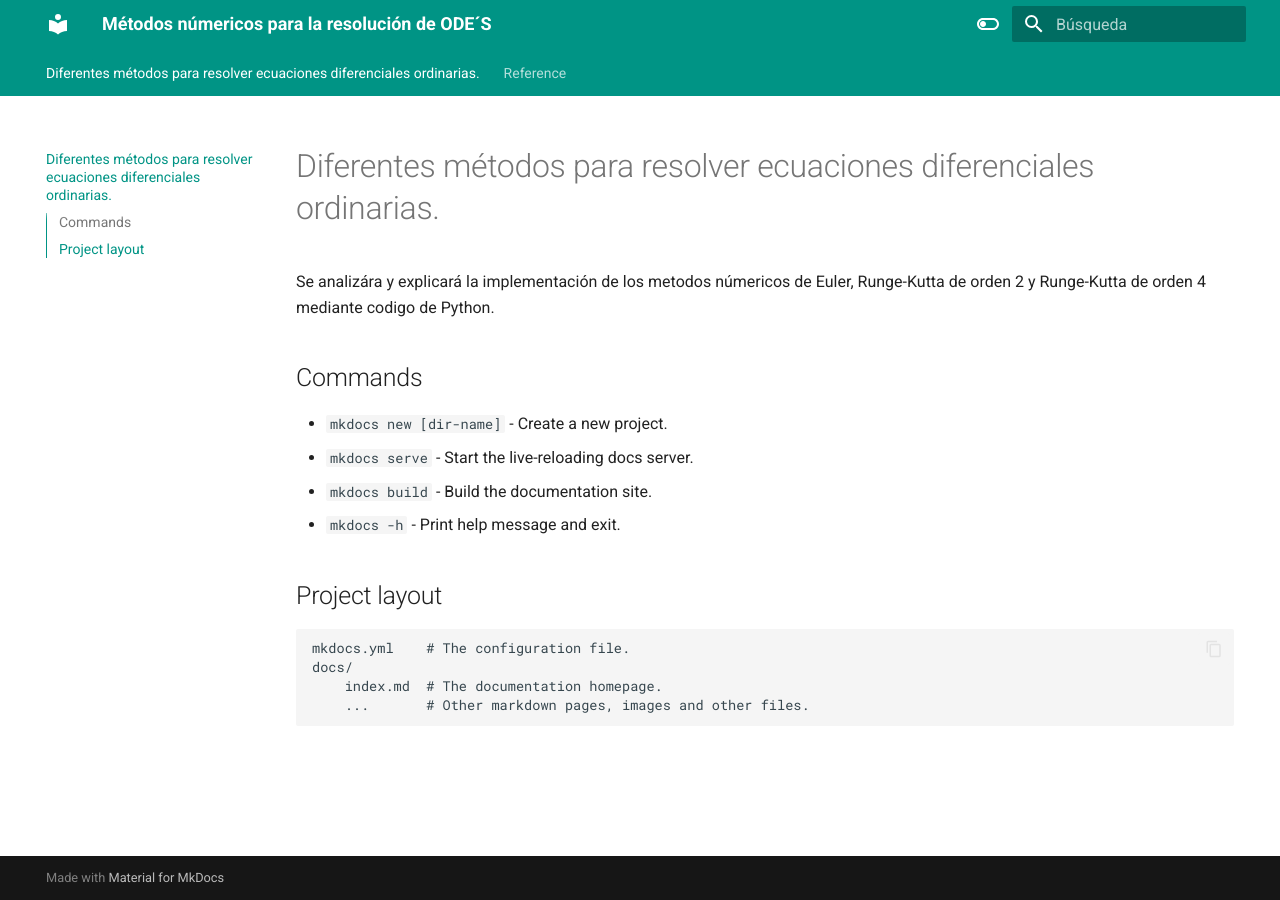
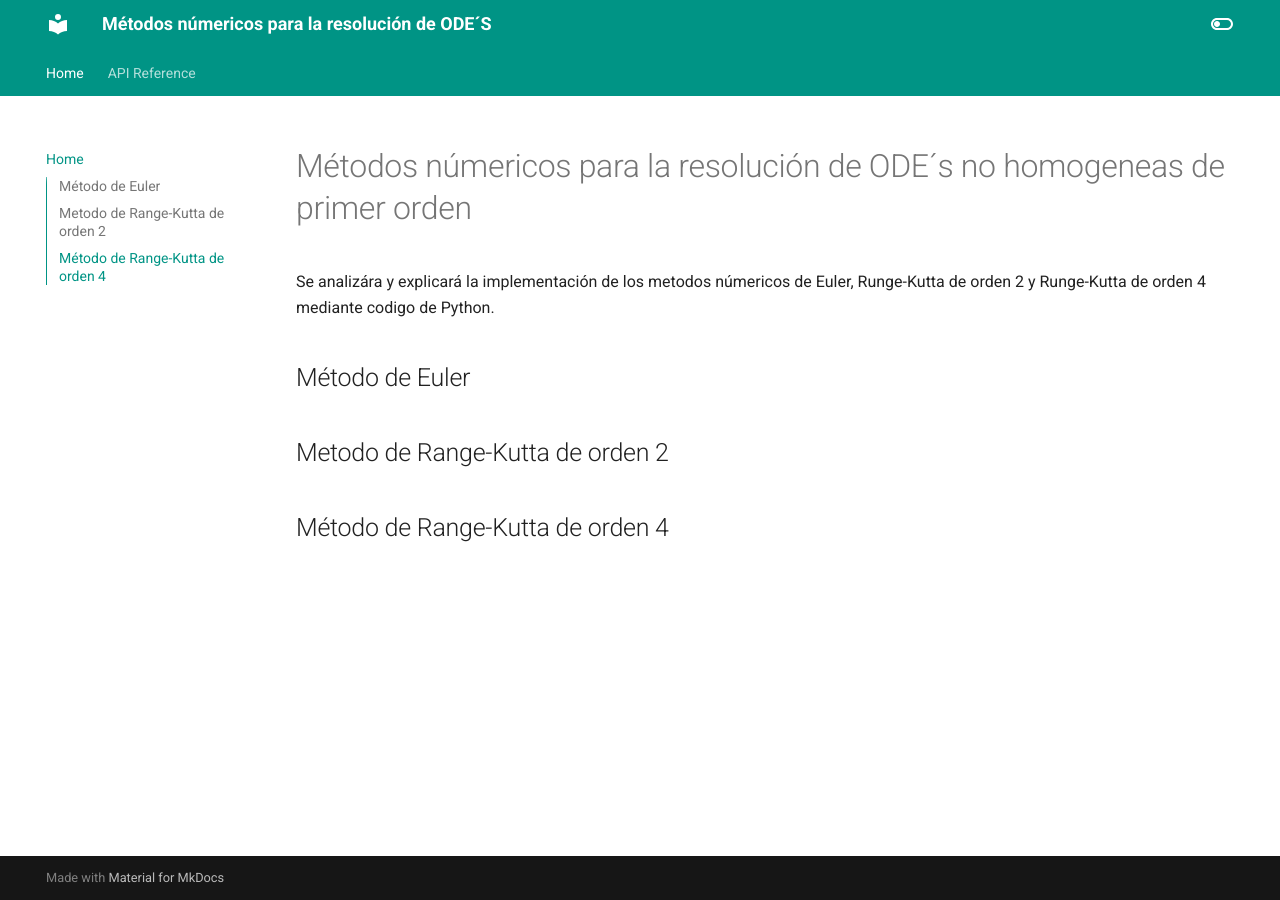
Before and after one commit to Kporras21/ODE-s, an MkDocs documentation site: the page built from docs/index.md, in a window 1280 px wide. Built offline with MkDocs 1.6.1 and Material for MkDocs 9.7.7, drawn with Linux system fonts in a browser that asks for light colours.

Commit message:
commitment: avance 2

```diff
--- a/docs/index.md
+++ b/docs/index.md
@@ -1,17 +1,12 @@
-# Diferentes métodos para resolver ecuaciones diferenciales ordinarias.
+# Métodos númericos para la resolución de ODE´s no homogeneas de primer orden
 
 Se analizára y explicará la implementación de los metodos númericos de Euler, Runge-Kutta de orden 2 y Runge-Kutta de orden 4 mediante codigo de Python.
 
-## Commands
+## Método de Euler
 
-* `mkdocs new [dir-name]` - Create a new project.
-* `mkdocs serve` - Start the live-reloading docs server.
-* `mkdocs build` - Build the documentation site.
-* `mkdocs -h` - Print help message and exit.
 
-## Project layout
 
-    mkdocs.yml    # The configuration file.
-    docs/
-        index.md  # The documentation homepage.
-        ...       # Other markdown pages, images and other files.
+## Metodo de Range-Kutta de orden 2
+
+
+## Método de Range-Kutta de orden 4
--- a/docs/reference.md
+++ b/docs/reference.md
@@ -0,0 +1,13 @@
+# Referencia de API
+
+## Método de Euler
+
+::: src.ode.Euler
+
+## Método de Runge-Kutta de Segundo Orden (RK2)
+
+::: src.ode.RK2
+
+## Método de Runge-Kutta de Cuarto Orden (RK4)
+
+::: src.ode.RK4
--- a/mkdocs.yml
+++ b/mkdocs.yml
@@ -25,3 +25,10 @@ theme:
         name: cambiar a modo claro
       primary: teal
       accent: lime
+
+plugins:
+  - mkdocstrings
+
+nav:
+  - Home: index.md
+  - API Reference: reference.md
```
